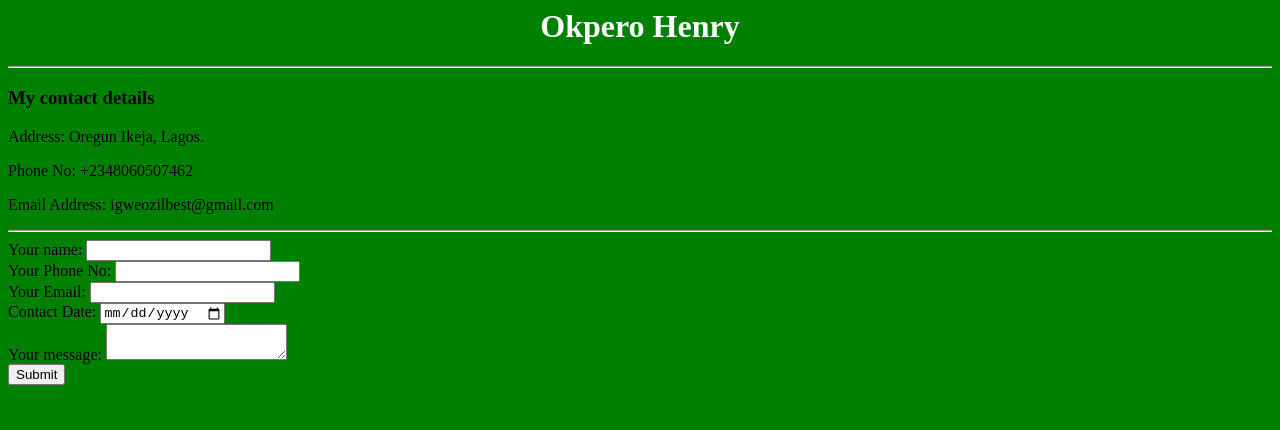
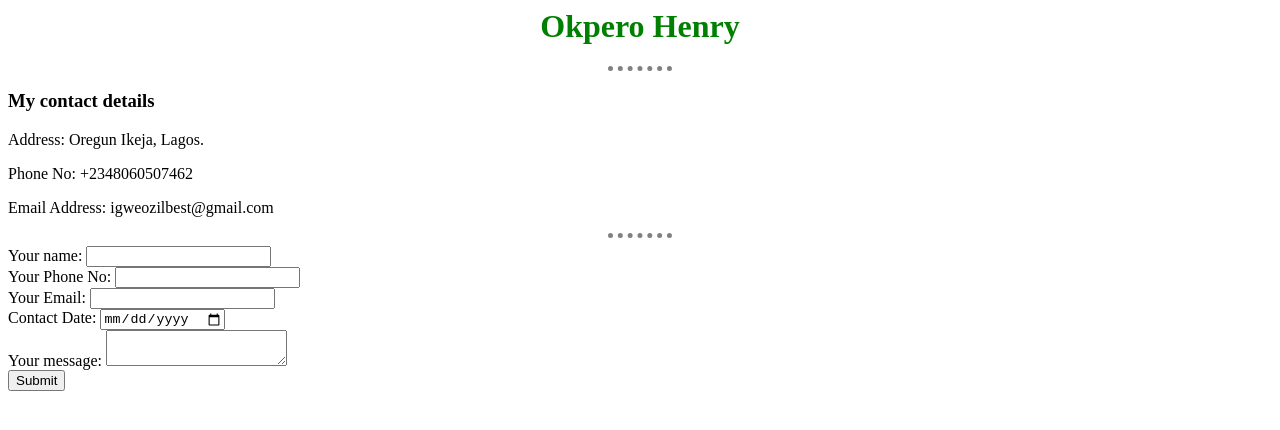
Before and after one commit to Igweozil/cv2, a plain HTML site: page contact-me.html in a window 1280 px wide. Drawn offline with Linux system fonts and the light colour scheme.

Commit message:
Add files via upload

```diff
--- a/contact-me.html
+++ b/contact-me.html
@@ -2,9 +2,10 @@
 <head>
 <meta charset="utf-8">
 <title>Contact me</title>
+<link rel="stylesheet" href="css/styles.css">
+
 <head>
-  <body bgcolor=#008000>
-  <h1><center><font color=#FFFFFF>Okpero Henry</font></center></h1>
+  <h1><center><font color=#008000>Okpero Henry</font></center></h1>
   <hr>
 </head>
 <body>
--- /dev/null
+++ b/css/styles.css
@@ -0,0 +1,16 @@
+body {
+  "background-color: #EAF6F6;"
+}
+hr {
+border-style: none;
+border-top-style: dotted;
+border-color: grey;
+border-width: 5px;
+width: 5%
+}
+h1 {
+  color: #66BFBF;
+}
+h2 {
+  color: #66BFBF;
+}
```
Also changed, not shown: hobbies.html (+2 -0 lines), index.html (+3 -1 lines).
